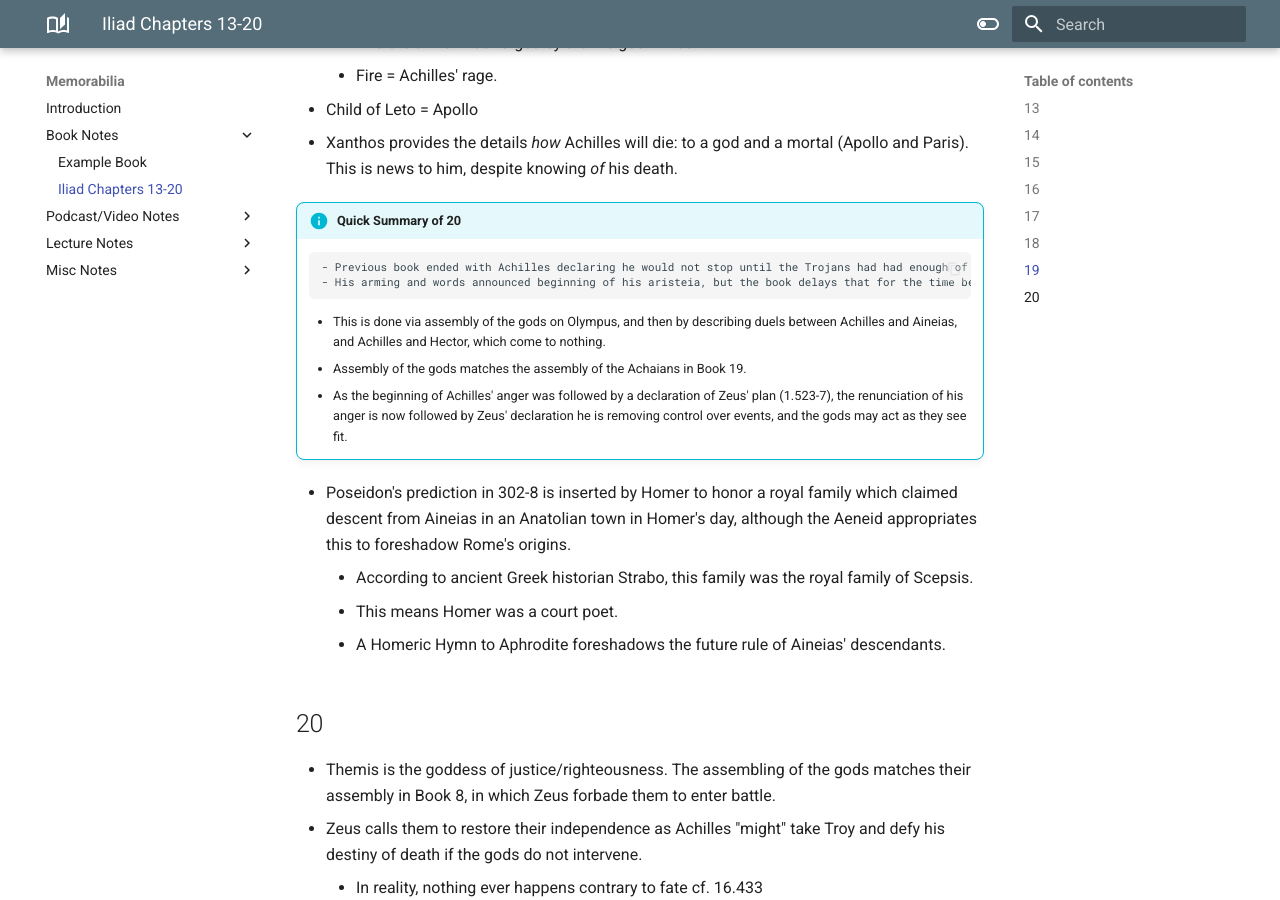
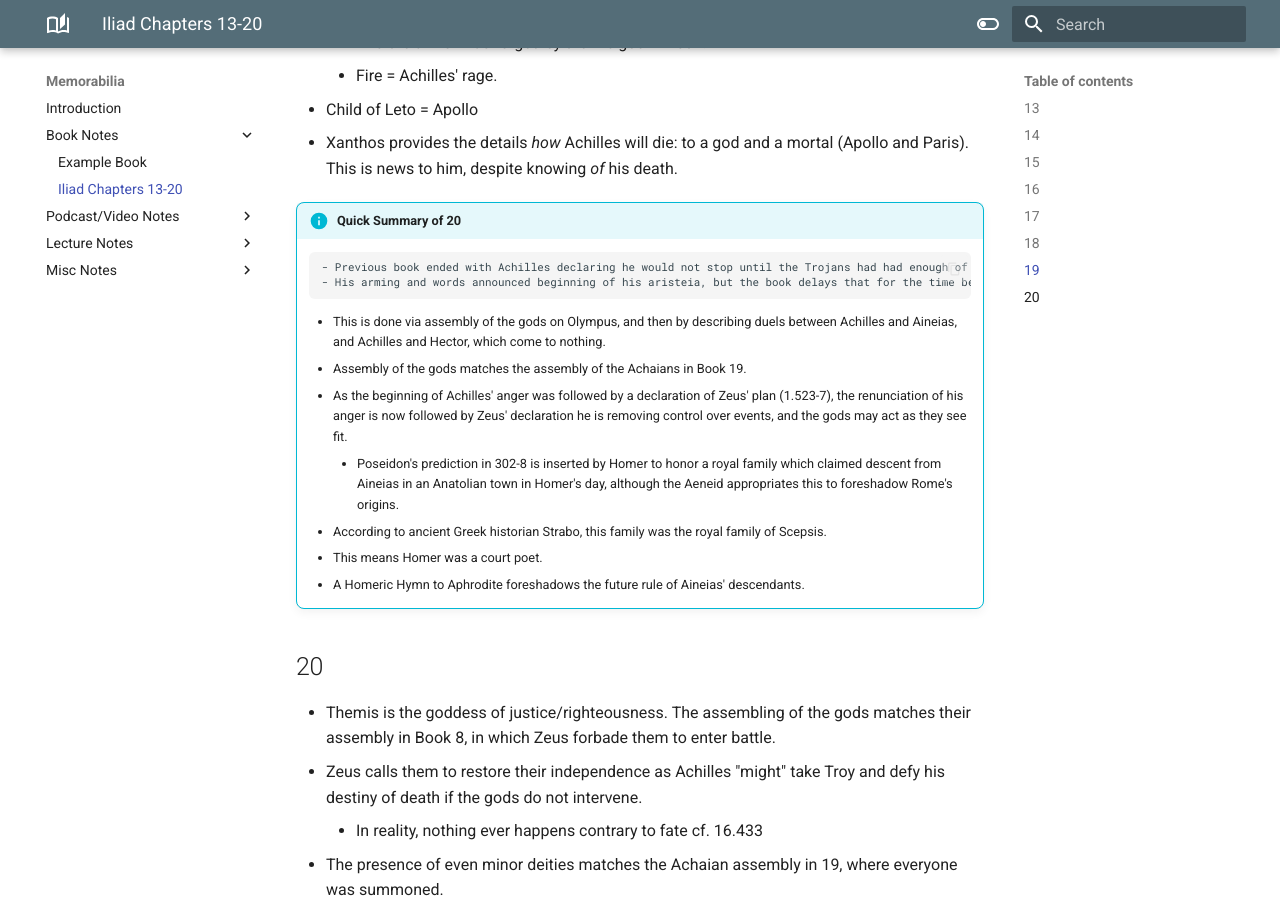
Before and after one commit to beyondgoodevil/memorabilia, an MkDocs documentation site: the page built from docs/book_notes/iliad_13-20.md, in a window 1280 px wide and 900 px high, scrolled down 17942 px. Built offline with MkDocs 1.6.1 and Material for MkDocs 9.7.7, drawn with Linux system fonts in a browser that asks for light colours.

Commit message:
final fix maybe

```diff
--- a/docs/book_notes/iliad_13-20.md
+++ b/docs/book_notes/iliad_13-20.md
@@ -393,13 +393,12 @@
 - Xanthos provides the details *how* Achilles will die: to a god and a mortal (Apollo and Paris). This is news to him, despite knowing *of* his death.
 
 !!! info "Quick Summary of 20"
-
         - Previous book ended with Achilles declaring he would not stop until the Trojans had had enough of his fighting.
-        - His arming and words announced beginning of his aristeia, but the book delays that for the time being
+        - His arming and words announced beginning of his aristeia, but the book delays that for the time being.
 	- This is done via assembly of the gods on Olympus, and then by describing duels between Achilles and Aineias, and Achilles and Hector, which come to nothing.
 	- Assembly of the gods matches the assembly of the Achaians in Book 19.
 	- As the beginning of Achilles' anger was followed by a declaration of Zeus' plan (1.523-7), the renunciation of his anger is now followed by Zeus' declaration he is removing control over events, and the gods may act as they see fit.
-- Poseidon's prediction in 302-8 is inserted by Homer to honor a royal family which claimed descent from Aineias in an Anatolian town in Homer's day, although the Aeneid appropriates this to foreshadow Rome's origins.
+        - Poseidon's prediction in 302-8 is inserted by Homer to honor a royal family which claimed descent from Aineias in an Anatolian town in Homer's day, although the Aeneid appropriates this to foreshadow Rome's origins.
 	- According to ancient Greek historian Strabo, this family was the royal family of Scepsis.
 	- This means Homer was a court poet.
 	- A Homeric Hymn to Aphrodite foreshadows the future rule of Aineias' descendants.
```
